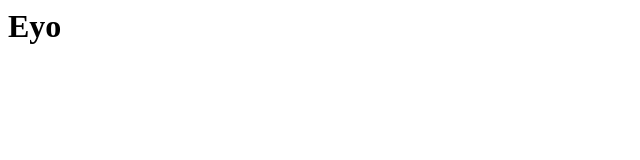
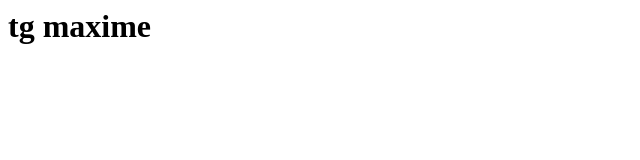
Before and after one commit to Sxrions/sxrions.github.io, a plain HTML site: page index.html in a window 1280 px wide. Shown: the whole page, without its empty margins (0-640 px from the left). Drawn offline with Linux system fonts and the light colour scheme.

Commit message:
Update index.html

```diff
--- a/index.html
+++ b/index.html
@@ -1 +1 @@
-<h1>Eyo</h1>
+<h1>tg maxime</h1>
```
